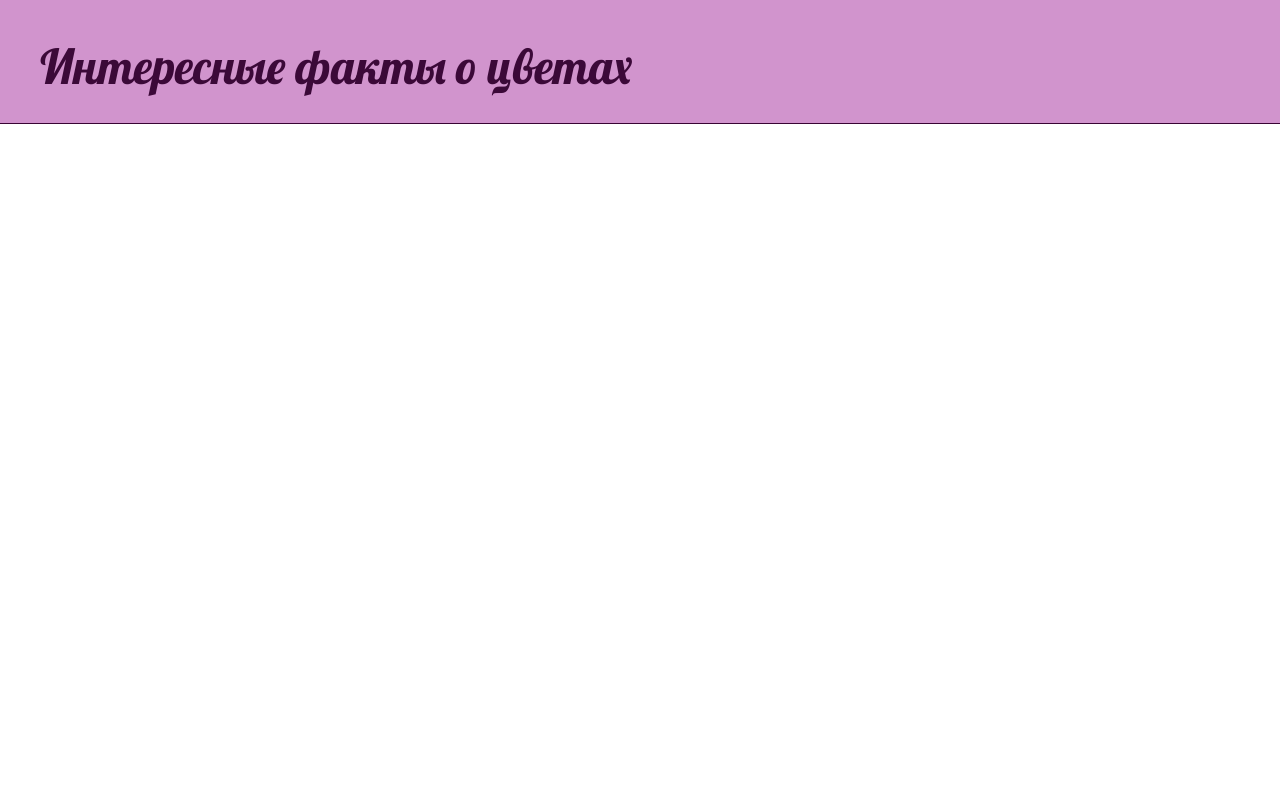
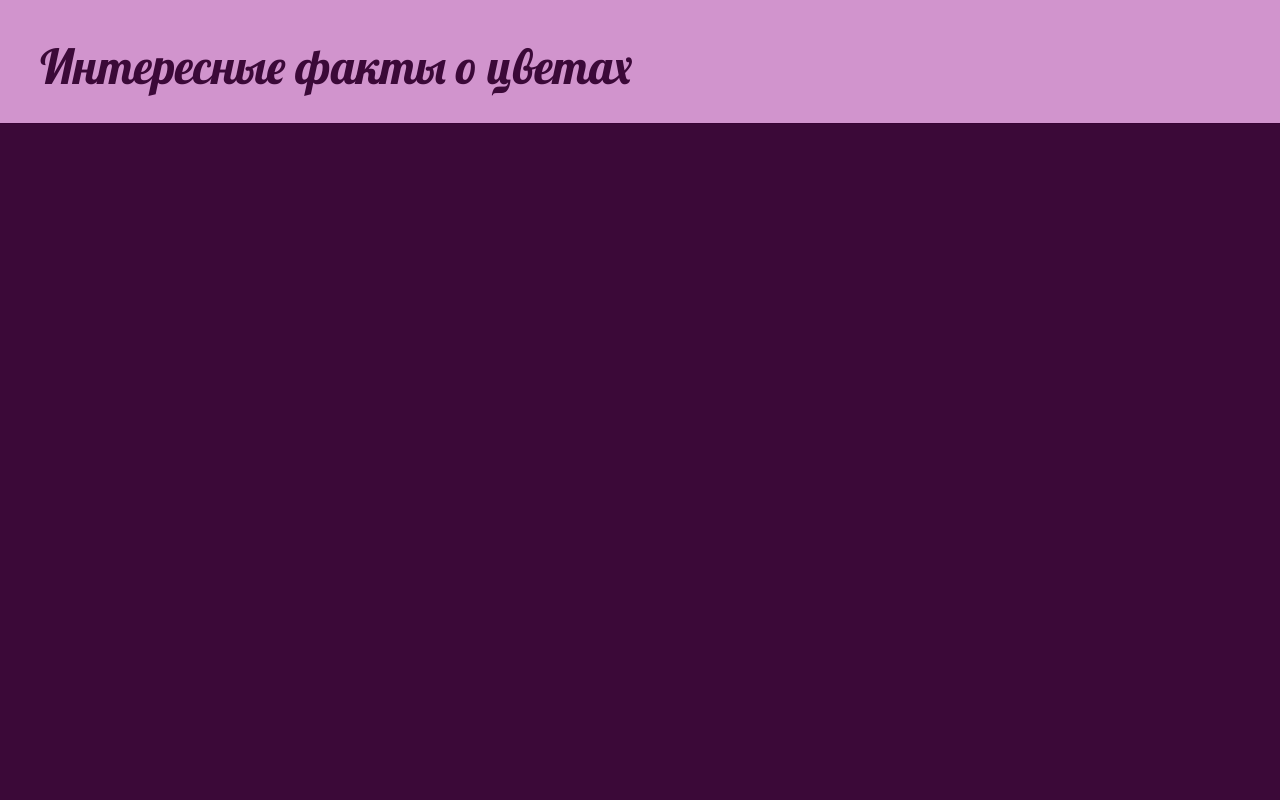
Before and after one commit to dahasol/my-first-glog, a Django app: template blog/templates/blog/base.html in a window 1280 px wide. Run offline with Django 3.2, Linux system fonts and the light colour scheme; the template is opened without the code that fills it, so the values that code supplies are empty; some libraries are stand-ins or nearby versions.

Commit message:
Еще исправила стили

```diff
--- a/blog/static/css/blog.css
+++ b/blog/static/css/blog.css
@@ -5,7 +5,8 @@ h1 a{
 }
 body {
     padding-left: 0px;
-    color: #3b0938;
+    background-color: #3b0938;
+    color: white;
 }
 .page-header{
     background-color: #d194cd ;
```
